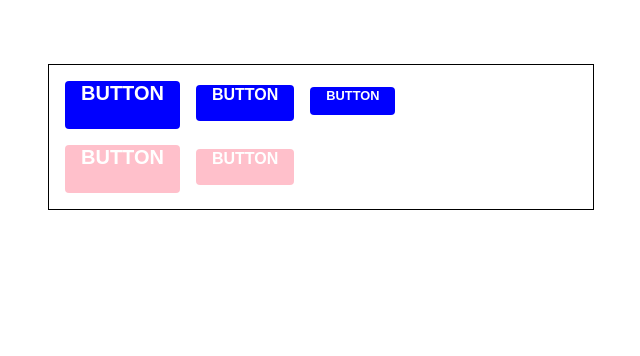
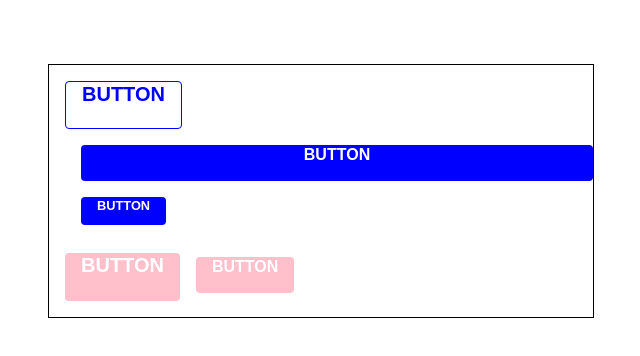
Before and after one commit to witch-factory/modern-react, a React (Create React App) app: page / in a window 1280 px wide. Shown: the top 356 px of the page, without its empty margins (319-959 px from the left). Built offline with nearby package versions, Linux system fonts and the light colour scheme.

Commit message:
버튼 outline, fullwidth 스타일 만듬

```diff
--- a/src/App.js
+++ b/src/App.js
@@ -29,8 +29,8 @@
       >
       <AppBlock>
         <ButtonGroup>
-          <Button size="large">BUTTON</Button>
-          <Button>BUTTON</Button>
+          <Button size="large" outline>BUTTON</Button>
+          <Button fullWidth>BUTTON</Button>
           <Button size="small">BUTTON</Button>
         </ButtonGroup>
         <ButtonGroup>
--- a/src/components/Button.js
+++ b/src/components/Button.js
@@ -1,6 +1,7 @@
 import React from 'react';
 import styled, {css} from "styled-components";
 import {darken, lighten, size} from 'polished';
+
 
 /* 색상 관련 스타일은 따로 분리 */
 const colorStyles=css`
@@ -16,35 +17,58 @@
     &:active {
       background: ${darken(0.1, selected)};
     }
+
+    ${props=>
+      props.outline&&
+        css`
+          color:${selected};
+          background:none;
+          border:1px solid ${selected};
+          &:hover{
+            background: ${selected};
+            color:white;
+          }
+        `
+    }
+
   `;
   }}
 `
 
+const sizes={
+  large:{
+    height:`3rem`,
+    fontSize:`1.25rem`
+  },
+  medium:{
+    height:`2.25rem`,
+    fontSize:`1rem`
+  },
+  small:{
+    height:`1.75rem`,
+    fontSize:`0.8rem`
+  }
+}
+
 const sizeStyles=css`
-  ${props =>
-      props.size==='large'&&
-      css`
-        height:3rem;
-        font-size:1.25rem;
-      `
-    }
+  ${({size})=>css`
+    height:${sizes[size].height};
+    font-size:${sizes[size].fontSize};
+  `}
+`;
 
-  ${props =>
-      props.size==='medium'&&
-      css`
-        height:2.25rem;
-        font-size:1rem;
-    `
-  }
-
-  ${props =>
-          props.size==='small'&&
-          css`
-        height:1.75rem;
-        font-size:0.8rem;
-    `
-  }
-`
+const fullWidthStyle=css`
+  ${props=>
+    props.fullWidth &&
+    css`
+      width:100%;
+      justify-content: center;
+      &+&{
+        margin-left:0;
+        margin-top:1rem;
+      }
+    `}
+`;
 
 const StyledButton=styled.button`
   /* 공통 스타일 */
@@ -67,10 +91,22 @@
   & + &{
     margin-left: 1rem;
   }
+
+  ${fullWidthStyle}
 `
 
-const Button=({children, color, size,...rest})=>{
-  return <StyledButton color={color} size={size} {...rest}>{children}</StyledButton>
+const Button=({children, color, size, outline, fullWidth, ...rest})=>{
+  return (
+    <StyledButton
+      color={color}
+      size={size}
+      outline={outline}
+      fullWidth={fullWidth}
+      {...rest}
+      >
+        {children}
+    </StyledButton>
+  )
 }
 
 Button.defaultProps={
```
